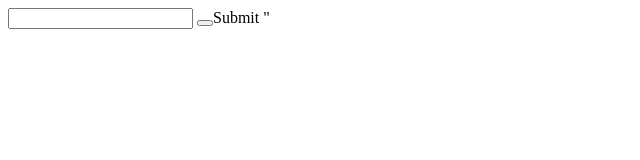
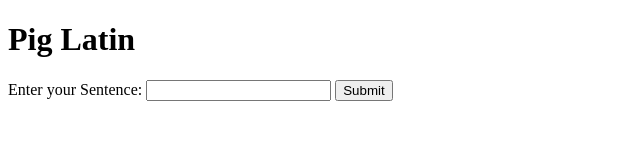
Before and after one commit to paulkasidit/pig-latin, a plain HTML site: page index.html in a window 1280 px wide. Shown: the whole page, without its empty margins (0-640 px from the left). Drawn offline with Linux system fonts and the light colour scheme.

```diff
--- a/index.html
+++ b/index.html
@@ -8,13 +8,12 @@
     <script src="js/scripts.js"></script>
   </head>
   <body>
-    <form id ="pigLatin">
-      <label for = "sentence">
-        <input type = "text" id="pigLatin">
+    <h1>Pig Latin</h1>
+    <form id ="pigLatinForm">
+      <label for = "sentence">Enter your Sentence:
+        <input type = "text" id="wordArray">
     </label>
-    <button type="submit" name="button"></button>Submit</button>
-
-    "
+    <button type="submit" name="button" value = "Submit">Submit</button>
     </form>
   </body>
 </html>
--- a/js/scripts.js
+++ b/js/scripts.js
@@ -0,0 +1,15 @@
+function pigLatin(event){
+
+  const wordArray = document.getElementById("wordArray").value;
+
+  console.log(wordArray)
+
+}
+
+window.addEventListener("load", function(){
+  event.preventDefault();
+
+  const form  = document.getElementById("pigLatinForm");
+  form.addEventListener("submit", pigLatin);
+
+});
```
Also changed, not shown: 1 other file.
